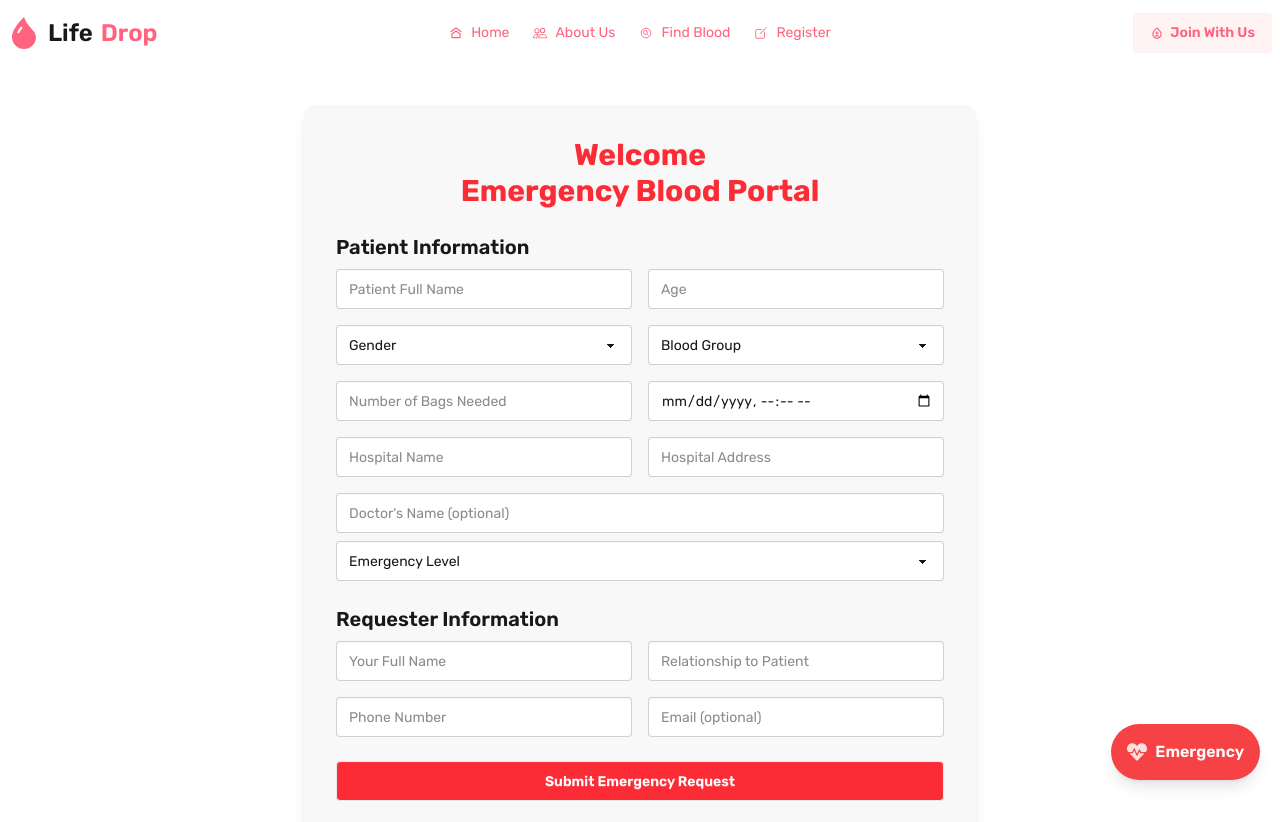
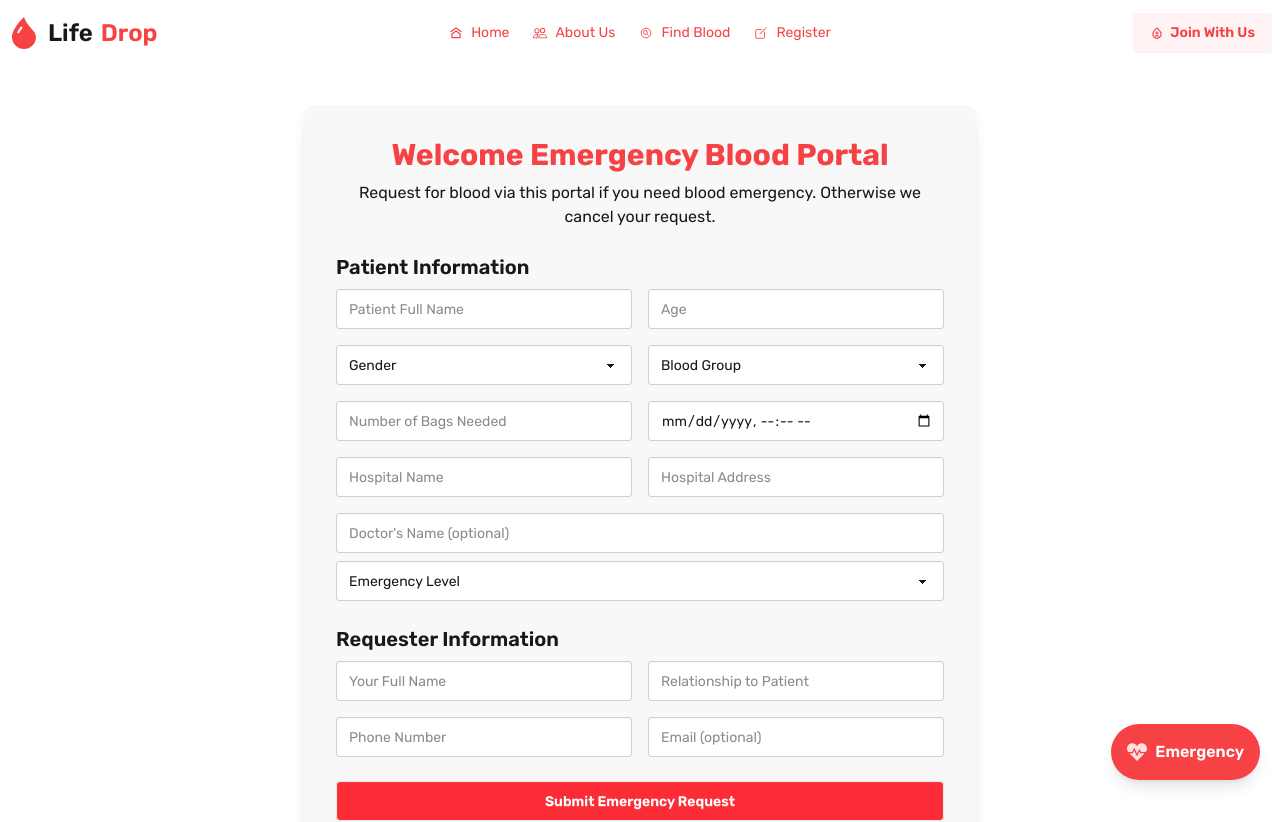
Before and after one commit to jahidul2004/LifeDrop, a React (Vite) app: page /emergency in a window 1280 px wide. Shown: the top 822 px of the page. Built offline with nearby package versions, Linux system fonts and the light colour scheme.

Commit message:
Navbar and emergency section updated.

```diff
--- a/src/pages/emergencyBlood/Emergency.jsx
+++ b/src/pages/emergencyBlood/Emergency.jsx
@@ -2,10 +2,13 @@ const Emergency = () => {
     return (
         <div className="min-h-screen bg-base-100 py-10 px-4">
             <div className="max-w-2xl mx-auto bg-base-200 p-8 rounded-xl shadow-lg">
-                <h2 className="text-3xl font-bold text-center mb-6 text-red-500">
-                    Welcome <br />
-                    Emergency Blood Portal
+                <h2 className="text-3xl font-bold text-center mb-2 text-[#f64245]">
+                    Welcome Emergency Blood Portal
                 </h2>
+                <p className="text-center mb-6">
+                    Request for blood via this portal if you need blood
+                    emergency. Otherwise we cancel your request.
+                </p>
 
                 <form className="space-y-6">
                     {/* Patient Info */}
--- a/src/shared/navbar/NavBar.jsx
+++ b/src/shared/navbar/NavBar.jsx
@@ -67,19 +67,19 @@ const NavBar = () => {
                         </ul>
                     </div>
                     <a className="text-2xl font-semibold flex items-center gap-2">
-                        <BsDropletFill size={32} className="text-error" />
-                        Life<span className="text-error">Drop</span>
+                        <BsDropletFill size={32} className="text-[#f64245]" />
+                        Life<span className="text-[#f64245]">Drop</span>
                     </a>
                 </div>
                 <div className="navbar-center hidden lg:flex">
-                    <ul className="menu menu-horizontal px-1 text-error">
+                    <ul className="menu menu-horizontal px-1 text-[#f64245]">
                         {links}
                     </ul>
                 </div>
                 <div className="navbar-end">
                     <Link
                         to={"/registration"}
-                        className="btn btn-error btn-soft"
+                        className="btn btn-error btn-soft text-[#f64245]"
                     >
                         <MdOutlineBloodtype />
                         Join With Us
```
